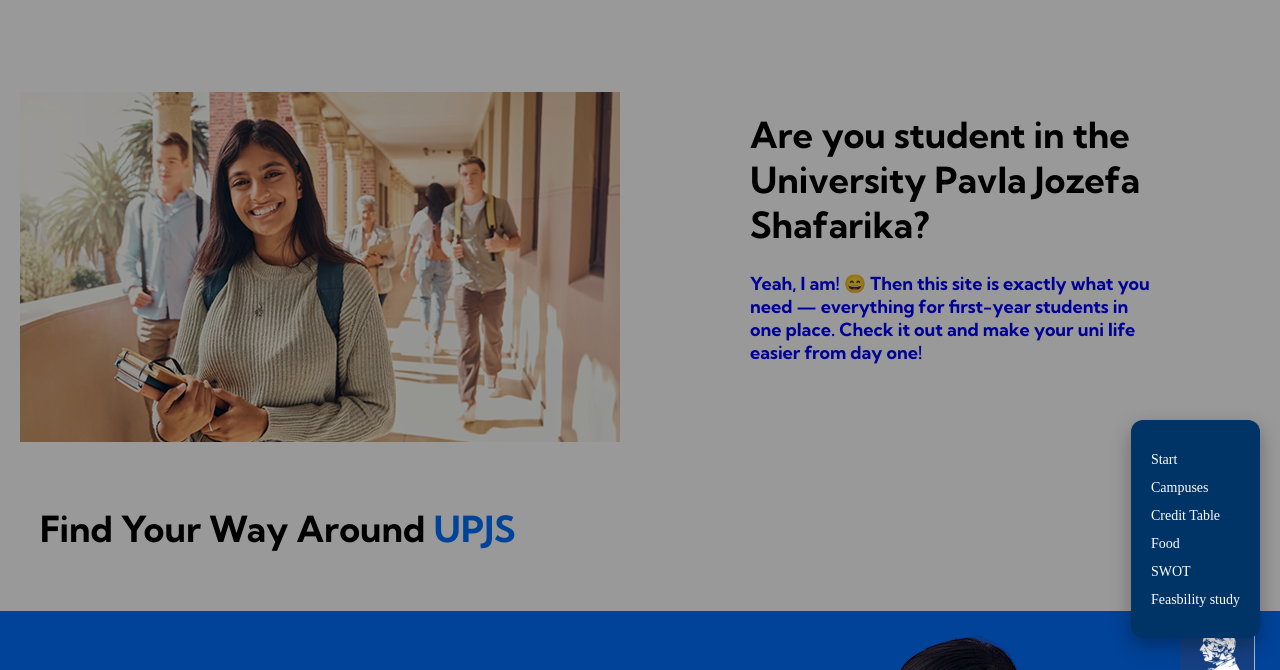
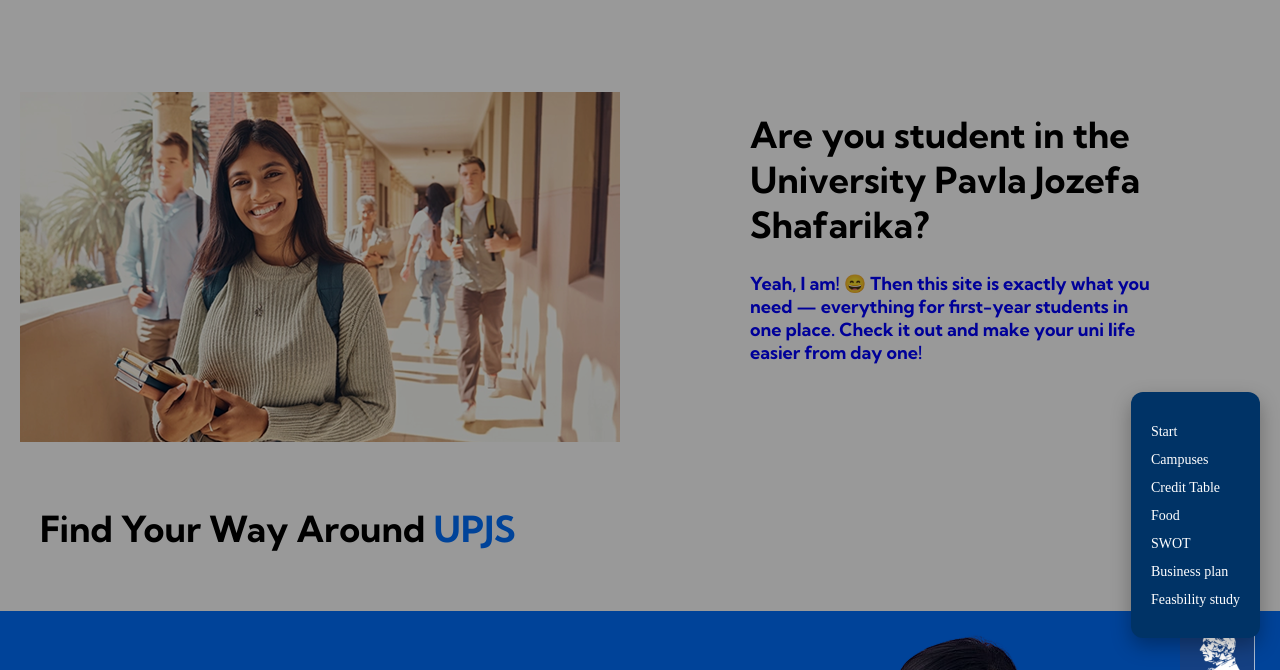
Before and after one commit to Kairzhan000/upjs, a website: page index.html in a window 1280 px wide. Both pictures are taken after a click on the element 1217 px from the left and 740 px from the top of the page. Shown: the part 82-752 px from the top of the page. Drawn offline with Linux system fonts and the light colour scheme; files whose address does not match are found by name.

Commit message:
SWOT add

```diff
--- a/index.html
+++ b/index.html
@@ -232,6 +232,7 @@
     <li><a href="#section-credits-table">Credit Table</a></li>
     <li><a href="#section-food">Food</a></li>
     <li><a href="./swot.html">SWOT</a></li>
+    <li><a href="./biznes.html">Business plan</a></li>
     <li><a href="./feasbility.html">Feasbility study</a></li>
 
   </ul>
```
